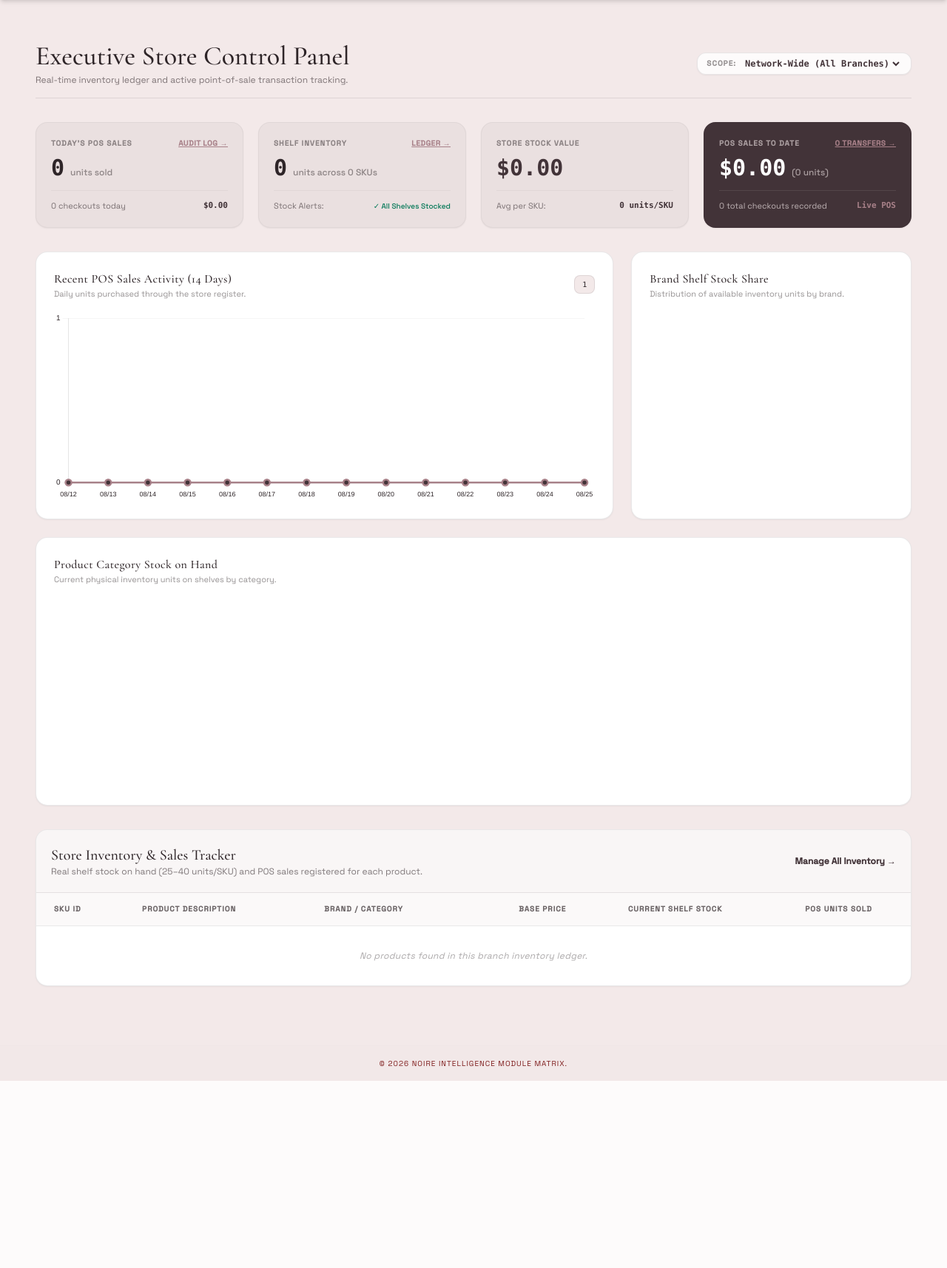
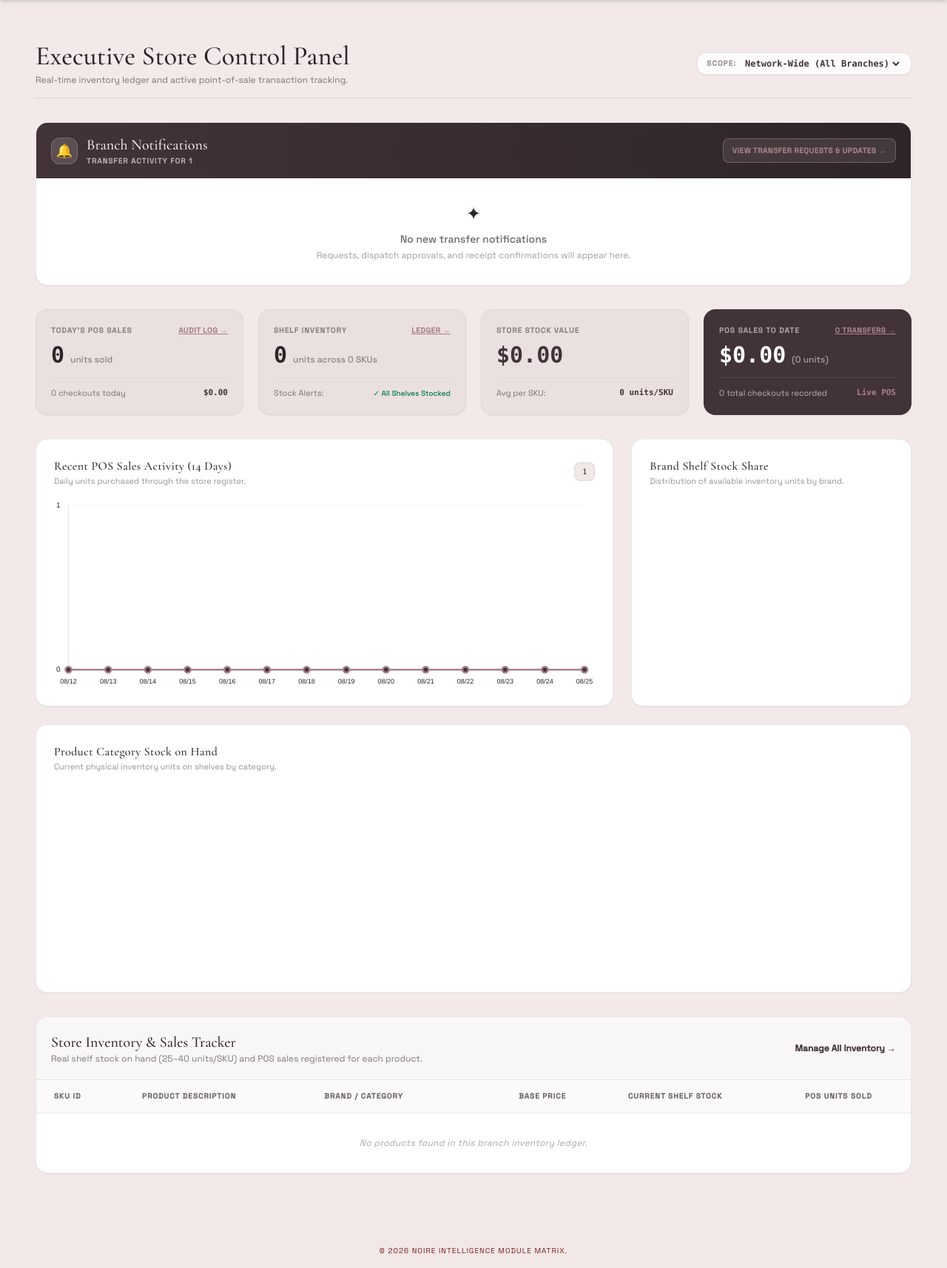
Before and after one commit to renashadahal/makeupsalesprediction, a Flask app: page /dashboard in a window 1280 px wide. Shown: the part 69-1783 px from the top of the page at 74% size. Before the commit the page ends 1530 px from the top, so only its background shows below. Run offline with Flask 3, Linux system fonts and the light colour scheme; the visitor is signed in with stand-in values (Sample User, id 1); data that the repository does not hold is empty; a map, chart or similar area stays blank; some libraries are stand-ins or nearby versions.

Commit message:
notificationss

```diff
--- a/app.py
+++ b/app.py
@@ -285,6 +285,17 @@ def dashboard():
         """, (selected_branch, selected_branch)).fetchall()
         low_stock_items = [dict(r) for r in low_stock_rows]
 
+        # Recent transfer updates for the current dashboard scope.  These are
+        # operational messages only and do not modify the inventory ledger.
+        notification_rows = conn.execute("""
+        SELECT notification_id, recipient_branch, transfer_id, event_type, title, message, created_at
+        FROM branch_notifications
+        WHERE recipient_branch = ? OR ? = 'ALL'
+        ORDER BY created_at DESC, notification_id DESC
+        LIMIT 6;
+        """, (selected_branch, selected_branch)).fetchall()
+        notifications = [dict(row) for row in notification_rows]
+
     return render_template(
         'dashboard.html',
         selected_branch=selected_branch,
@@ -296,6 +307,7 @@ def dashboard():
         total_skus=total_skus,
         low_stock_count=low_stock_count,
         low_stock_items=low_stock_items,
+        notifications=notifications,
         inventory_value=inventory_value,
         total_pos_checkouts=total_pos_checkouts,
         total_pos_units_sold=total_pos_units_sold,
--- a/src/database.py
+++ b/src/database.py
@@ -177,7 +177,21 @@ def init_db(db_path=DB_PATH):
         );
         """)
 
-        # 11. Weekly ML training audit.  This table contains metadata only; it
+        # 11. Branch notification inbox.  Transfer notifications are stored
+        # separately from the stock ledger so they never affect stock movement.
+        cursor.execute("""
+        CREATE TABLE IF NOT EXISTS branch_notifications (
+            notification_id INTEGER PRIMARY KEY AUTOINCREMENT,
+            recipient_branch TEXT NOT NULL REFERENCES branches(branch_id) ON UPDATE CASCADE,
+            transfer_id INTEGER REFERENCES inventory_transfers(transfer_id) ON DELETE SET NULL,
+            event_type TEXT NOT NULL,
+            title TEXT NOT NULL,
+            message TEXT NOT NULL,
+            created_at DATETIME NOT NULL DEFAULT CURRENT_TIMESTAMP
+        );
+        """)
+
+        # 12. Weekly ML training audit.  This table contains metadata only; it
         # never changes transactions, inventory, or the historical baseline.
         cursor.execute("""
         CREATE TABLE IF NOT EXISTS model_training_runs (
@@ -218,6 +232,7 @@ def init_db(db_path=DB_PATH):
         cursor.execute("CREATE INDEX IF NOT EXISTS idx_products_brand_subcat ON products(brand_id, subcategory_id);")
         cursor.execute("CREATE INDEX IF NOT EXISTS idx_transfers_status ON inventory_transfers(status);")
         cursor.execute("CREATE INDEX IF NOT EXISTS idx_transfers_branches ON inventory_transfers(from_branch, to_branch);")
+        cursor.execute("CREATE INDEX IF NOT EXISTS idx_notifications_branch_created ON branch_notifications(recipient_branch, created_at DESC);")
         cursor.execute("CREATE INDEX IF NOT EXISTS idx_model_training_week ON model_training_runs(week_start, status);")
 
         conn.commit()
@@ -749,6 +764,17 @@ def db_request_transfer(from_branch, to_branch, product_id, quantity, requested_
         INSERT INTO inventory_transfers (from_branch, to_branch, product_id, quantity, requested_by, notes, status, created_at)
         VALUES (?, ?, ?, ?, ?, ?, 'PENDING', ?);
         """, (from_branch, to_branch, product_id, qty, requested_by, notes.strip(), now_str))
+        transfer_id = cursor.lastrowid
+        cursor.execute("""
+        INSERT INTO branch_notifications (recipient_branch, transfer_id, event_type, title, message, created_at)
+        VALUES (?, ?, 'REQUESTED', ?, ?, ?);
+        """, (
+            from_branch,
+            transfer_id,
+            'New stock request',
+            f"Branch {to_branch} requested {qty} units of {prod_row['product_name']} from your branch.",
+            now_str,
+        ))
         conn.commit()
         return True, f"Transfer request for {qty} units of '{prod_row['product_name']}' created successfully."
 
@@ -802,6 +828,18 @@ def db_dispatch_transfer(transfer_id, approved_by, db_path=DB_PATH):
         WHERE transfer_id = ?;
         """, (approved_by, now_str, int(transfer_id)))
 
+        prod_row = cursor.execute("SELECT product_name FROM products WHERE product_id = ?;", (p_id,)).fetchone()
+        cursor.execute("""
+        INSERT INTO branch_notifications (recipient_branch, transfer_id, event_type, title, message, created_at)
+        VALUES (?, ?, 'APPROVED', ?, ?, ?);
+        """, (
+            t_row['to_branch'],
+            int(transfer_id),
+            'Transfer approved & dispatched',
+            f"Branch {from_b} approved and dispatched {qty} units of {prod_row['product_name']} to your branch.",
+            now_str,
+        ))
+
         conn.commit()
         return True, (
             f"Transfer #{transfer_id} dispatched: {qty} units debited from Branch {from_b} "
@@ -846,6 +884,18 @@ def db_complete_transfer(transfer_id, db_path=DB_PATH):
         SET status = 'COMPLETED', completed_at = ?
         WHERE transfer_id = ?;
         """, (now_str, int(transfer_id)))
+
+        prod_row = cursor.execute("SELECT product_name FROM products WHERE product_id = ?;", (p_id,)).fetchone()
+        cursor.execute("""
+        INSERT INTO branch_notifications (recipient_branch, transfer_id, event_type, title, message, created_at)
+        VALUES (?, ?, 'RECEIVED', ?, ?, ?);
+        """, (
+            t_row['from_branch'],
+            int(transfer_id),
+            'Stock received & logged',
+            f"Branch {to_b} received and logged {qty} units of {prod_row['product_name']} for transfer #{transfer_id}.",
+            now_str,
+        ))
 
         conn.commit()
         return True, (
--- a/templates/dashboard.html
+++ b/templates/dashboard.html
@@ -29,6 +29,46 @@
             {% endif %}
         </div>
     </div>
+
+    <!-- Transfer notification inbox: scoped to the active branch/dashboard filter. -->
+    <section class="bg-white rounded-2xl border border-noireText/10 shadow-sm overflow-hidden" aria-labelledby="notifications-heading">
+        <div class="px-5 py-4 bg-gradient-to-r from-deepWine to-noireText flex flex-col sm:flex-row sm:items-center sm:justify-between gap-3">
+            <div class="flex items-center gap-3">
+                <div class="w-9 h-9 rounded-xl bg-velvet/15 border border-velvet/20 flex items-center justify-center text-lg" aria-hidden="true">🔔</div>
+                <div>
+                    <h3 id="notifications-heading" class="text-xl font-serif text-velvet">Branch Notifications</h3>
+                    <p class="text-[10px] text-velvet/65 uppercase tracking-widest font-semibold">Transfer activity for {{ selected_branch if selected_branch != 'ALL' else 'all branches' }}</p>
+                </div>
+            </div>
+            <a href="{{ url_for('stock_transfers') }}" class="inline-flex items-center justify-center rounded-lg border border-dustyRose/50 bg-velvet/10 px-3 py-2 text-[10px] font-bold uppercase tracking-wider text-dustyRose hover:bg-velvet hover:text-deepWine transition-colors whitespace-nowrap">
+                View Transfer Requests &amp; Updates →
+            </a>
+        </div>
+
+        <div class="divide-y divide-noireText/5 max-h-[300px] overflow-y-auto">
+            {% for notification in notifications %}
+            <div class="p-4 sm:px-5 flex gap-3 hover:bg-velvet/35 transition-colors">
+                <div class="mt-0.5 w-8 h-8 shrink-0 rounded-full flex items-center justify-center text-xs {% if notification.event_type == 'REQUESTED' %}bg-amber-100 text-amber-800{% elif notification.event_type == 'APPROVED' %}bg-sky-100 text-sky-800{% else %}bg-emerald-100 text-emerald-800{% endif %}" aria-hidden="true">
+                    {% if notification.event_type == 'REQUESTED' %}↗{% elif notification.event_type == 'APPROVED' %}✓{% else %}✓✓{% endif %}
+                </div>
+                <div class="min-w-0 flex-1">
+                    <div class="flex flex-wrap items-center justify-between gap-x-3 gap-y-1">
+                        <p class="text-sm font-semibold text-noireText">{{ notification.title }}</p>
+                        <time class="text-[10px] text-noireText/45 font-mono whitespace-nowrap">{{ notification.created_at }}</time>
+                    </div>
+                    <p class="mt-0.5 text-xs leading-5 text-noireText/65">{{ notification.message }}</p>
+                    <span class="inline-block mt-2 text-[9px] font-bold uppercase tracking-wider text-noireText/45">Branch {{ notification.recipient_branch }} · Transfer #{{ notification.transfer_id }}</span>
+                </div>
+            </div>
+            {% else %}
+            <div class="px-5 py-8 text-center">
+                <div class="text-2xl mb-2" aria-hidden="true">✦</div>
+                <p class="text-sm font-medium text-noireText/70">No new transfer notifications</p>
+                <p class="mt-1 text-xs text-noireText/45">Requests, dispatch approvals, and receipt confirmations will appear here.</p>
+            </div>
+            {% endfor %}
+        </div>
+    </section>
 
     <!-- 4-Card KPI Metric Matrix -->
     <div class="grid grid-cols-1 sm:grid-cols-2 lg:grid-cols-4 gap-5">
```
Also changed, not shown: tests/test_app.py (+18 -0 lines), 1 other file.
